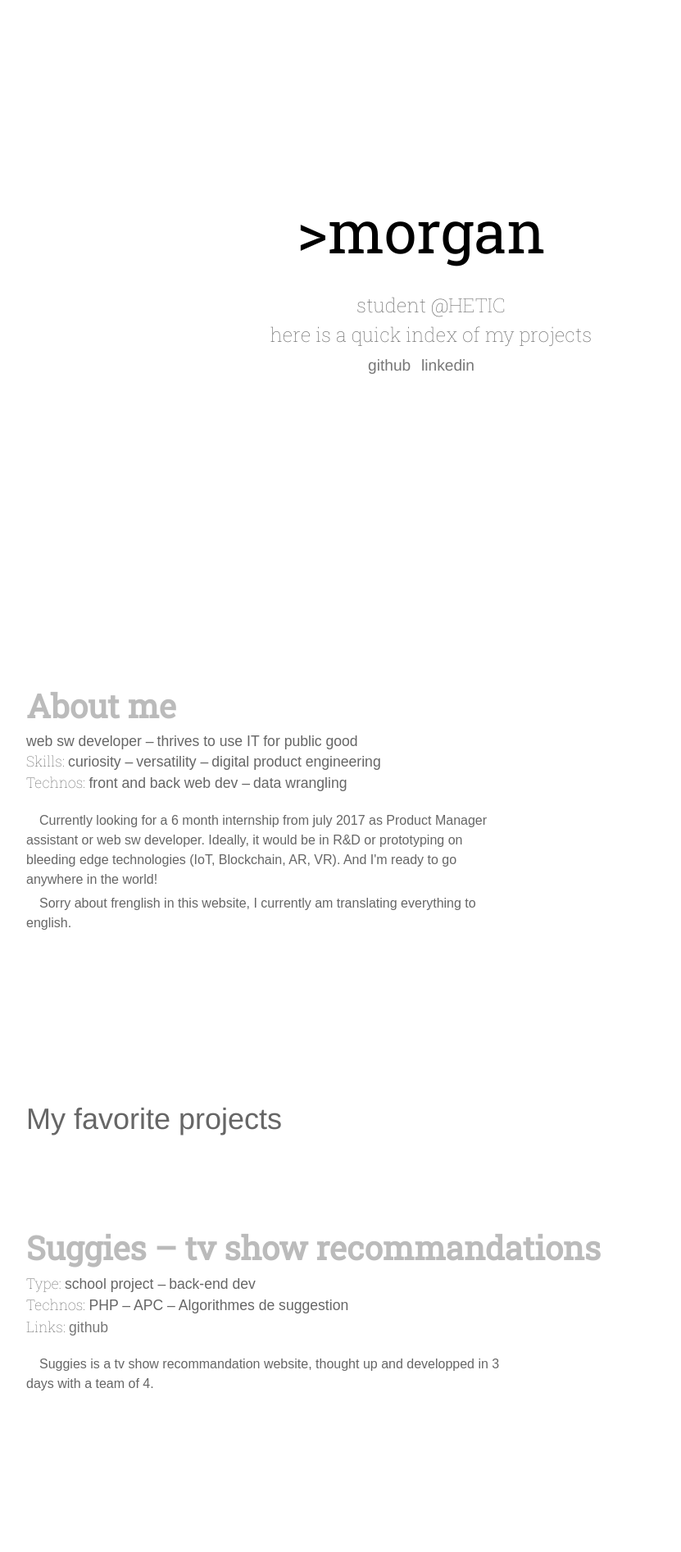
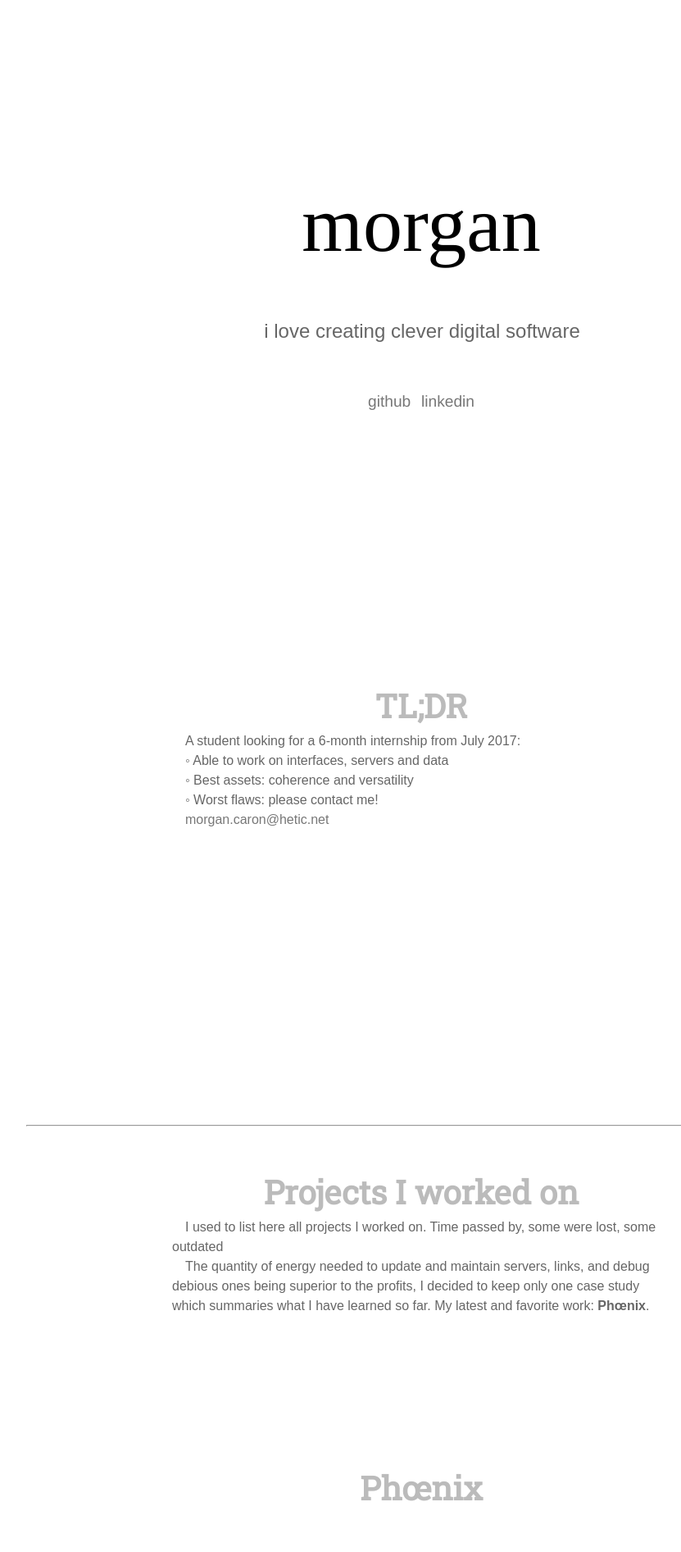
Before and after one commit to haterecoil/haterecoil.github.io, a Jekyll site: the page built from index.md, in a window 1280 px wide. Shown: the top 1893 px of the page at 82% size, without its empty margins (126-957 px from the left). Built offline with Jekyll 4.4.1, drawn with Linux system fonts in a browser that asks for light colours; some of the changed text lies outside the part shown.

Commit message:
folio v2

```diff
--- /dev/null
+++ b/CNAME
@@ -0,0 +1 @@
+www.lorem.ovh
--- a/_layouts/home.html
+++ b/_layouts/home.html
@@ -8,9 +8,11 @@
 
   <section class="about_me">
     <!-- <p><a href="/en.php">english version</a></p> -->
-    <h1 class="about_me--title">&gt;morgan</h1>
-    <p class="about_me--text">student @<a href="http://hetic.net">HETIC</a></p>
-    <p class="about_me--text">here is a quick index of my projects</p>
+    <h1 class="about_me--title">morgan</h1>
+    <p class="about_me--text">i love creating clever digital software </p>
+    <!-- <p class="about_me--text">don't consume consumers</p> -->
+    <!-- <p class="about_me--text">student @<a href="http://hetic.net">HETIC</a></p>
+    <p class="about_me--text">here is a quick index of my projects</p> -->
     <ul class="about_me--links">
       <li class="about_me--links--item"><a class="about_me--link" target="_blank" href="https://github.com/haterecoil">github</a></li>
       <li class="about_me--links--item"><a class="about_me--link" target="_blank" href="https://fr.linkedin.com/in/morgan-caron-12b558100">linkedin</a></li>
@@ -18,46 +20,90 @@
     </ul>
   </section>
 
+
+  <div class="block">
+    <h2 class="block-title">TL;DR</h2>
+    <p class="block-text"></p>
+    <p class="block-text">A student looking for a 6-month internship from July 2017:</p>
+    <p class="block-text">◦ Able to work on interfaces, servers and data</p>
+    <p class="block-text">◦ Best assets: coherence and versatility</p>
+    <p class="block-text">◦ Worst flaws: please contact me!</p>
+    <p class="block-text"><a href="mailto:{{ site.email }}">{{ site.email }}</a></p>
+  </div>
+
+  <div class="vertical_whitespace"></div>
+  <div class="vertical_whitespace"></div>
+
+  <hr>
+  <div class="block">
+    <h2 class="block-title">Projects I worked on</h2>
+    <p class="block-text">I used to list here all projects I worked on. Time passed by, some were lost, some outdated </p>
+    <p class="block-text">The quantity of energy needed to update and maintain servers, links, and debug debious ones being superior to the profits, I decided to keep only one case study which summaries what I have learned so far. My latest and favorite work: <strong>Phœnix</strong>.</p>
+  </div>
+
+  <div class="vertical_whitespace"></div>
+
+  <div class="block">
+    <h2 class="block-title">Phœnix</h2>
+    <h3 class="block-subtitle">Addiction Care 2.0</h3>
+    <p class="block-text">Phœnix is an award-winning tool for addiction care. It helps patients reducing or stoping their consumption and is complementary to regular addiction care.</p>
+    <p class="block-text">
+    When a patient has a craving, Phœnix identifies the context and offers the best strategy to help him avoid this intense longing.
+    </p>
+    <img src="./assets/image/appcombo.png" alt="Phoenix UX from craving to strategy" title="Phoenix mobile application interface"></img>
+    <p class="block-text">The application then sends data to the usual addictologist, whom can follow the patient's evolution.</p>
+    <img src="./assets/image/appweb.png" alt="Phoenix UX of medical interface" title="Phoenix UX of medical interface"></img>
+    <h3 class="block-subtitle">A summary of my skills</h3>
+    <p class="block-text">The team is multi-disciplinary (both technical and medical) and we won an award @NewHealth's 2016 eHealth convention. This award sealed our commitment to this great adventure.</p>
+    <p class="block-text">Being the only developer, this project solicits many of my skills, thus it crystallizes what I've learned so far. </p>
+    <p class="block-text">◦ Definition of MVP features and versioning</p>
+    <p class="block-text">◦ Teaching non-technical people about the full potential of modern IT.</p>
+    <p class="block-text">◦ Cross-device mobile development – Ionic2</p>
+    <p class="block-text">◦ Regular website development for the medical interface</p>
+    <p class="block-text">◦ Data visualisations for the medical interface</p>
+    <p class="block-text">◦ Secure backend development – Django</p>
+    <p class="block-text">◦ Machine Learning – Multi Armed Bandit, Python</p>
+  </div>
+
+
+
+
+
+{% if false %}
+
+
+
+
+  <section class="projects">
+    <article class="project">
+      <h2 class="project--name">Projects I worked on</h2>
+      <p class="project-excerpt">I used to maintain a list of all projects I worked on. Time passed by, some were lost, some outdated </p>
+      <p class="project-excerpt">The quantity of energy needed to update and upload everything being superior to the profits, I decided to display my latest and favorite work: <strong>Phœnix</strong>.</p>
+    </article>
+
+    <article class="project">
+      <h2 class="project--name">Phœnix</h2>
+      <p></p>
+    </article>
+  </section>
+
+<!-- <h2>Projects I worked on</h2> -->
+
   <ul class="projects">
       <li class="project">
-        <h2 class="project--name">
-          About me
-        </h2>
-        <ul class="project--metadatas">
-          <li class="project-metadata">
-            <ul class="metadata">
-                <li class="metadata-content"> web sw developer</li>
-                <li class="metadata-content"> thrives to use IT for public good</li>
-            </ul>
-          </li>
-          <li class="project-metadata">
-            <h3 class="metadata-title">Skills: </h3>
-            <ul class="metadata">
-                <li class="metadata-content">curiosity</li>
-                <li class="metadata-content">versatility</li>
-                <li class="metadata-content">digital product engineering</li>
-            </ul>
-          </li>
-          <li class="project-metadata">
-            <h3 class="metadata-title">Technos: </h3>
-            <ul class="metadata">
-                <li class="metadata-content">front and back web dev</li>
-                <li class="metadata-content">data wrangling</li>
-            </ul>
-          </li>
-        </ul>
-        <p class="project-excerpt">
-          Currently looking for a 6 month internship from july 2017 as Product Manager assistant or web sw developer. Ideally, it would be in R&D or prototyping on bleeding edge technologies (IoT, Blockchain, AR, VR). And I'm ready to go anywhere in the world!
-        </p>
-        <p class="project-excerpt">
-          Sorry about frenglish in this website, I currently am translating everything to english.
-        </p>
+        <h2 class="project--name">Projects I worked on</h2>
+        <!-- <span class="post-meta">{{ post.date | date: "%b %-d, %Y" }}</span> -->
+        <p class="project-excerpt">I used to maintain a list of all projects I worked on. Time passed by, some were lost, some outdated </p>
+        <p class="project-excerpt">The quantity of energy needed to update and upload everything being superior to the profits, I decided to display my latest and favorite work: <strong>Phœnix</strong>.</p>
+      </li>
+      <li class="project">
+        <h2 class="project--name">Phœnix</h2>
+        <p class="project-excerpt"></p>
       </li>
   </ul>
 
 
-  <h2 class="separating-title">My favorite projects</h2>
-
+<h2 class="separating-title">My favorite projects</h2>
 {% assign selected_posts = site.posts | where_exp: "post", "post.categories contains 'selection'" %}
 
   <ul class="projects">
@@ -106,6 +152,7 @@
     {% endfor %}
   </ul>
 
+<hr>
   <h2 class="separating-title">Other projects</h2>
 
 {% assign selected_posts = site.posts | where_exp: "post", "post.categories contains 'projet'" %}
@@ -159,6 +206,7 @@
     {% endfor %}
   </ul>
 
+
   <!-- <p class="rss-subscribe">subscribe <a href="{{ "/feed.xml" | relative_url }}">via RSS</a></p> -->
-
+  {% endif %}
 </div>
--- a/_posts/2015-03-12-projet-serein.markdown
+++ b/_posts/2015-03-12-projet-serein.markdown
@@ -16,8 +16,9 @@
   - product design & dev
 links:
   - <a href="http://serein.lorem.ovh">website</a>
+  - <a href="http://umap.openstreetmap.fr/fr/map/serein-une-seringue_127083#6/47.272/4.834">openstreetmap</a>
 ---
-Serein enables locating Needle Exchange Machines in France. Through both a web and a SMS interface.
+Serein enables locating Needle Exchange Machines in France. Through both a web and a SMS interface. Sorry but only the OpenStreetMap downgraded version is available.
 
 Le service par SMS est rendu possible grâce à une application Cordova qui transforme un téléphone lamba en "centrale SMS". Si ce téléphone reçoit "serein {une adresse}", il transmet l'adresse à l'API Serein et répond celle du distributeur le plus proche.
 
--- a/_sass/custom/_style.scss
+++ b/_sass/custom/_style.scss
@@ -26,6 +26,14 @@
     color: inherit;
 }
 
+hr {
+  margin-bottom: 50px;
+}
+
+::selection {
+  background: #F0F0F0;
+}
+
 .hidden {
   display: none !important;
 }
@@ -38,17 +46,20 @@
   margin-bottom: -11vh;
 }
 .about_me--title {
-  font-size: 3em;
-  line-height: 2em;
+  font-size: 6rem;
+  line-height: 8rem;
   font-weight: 400;
-  font-family: Roboto Slab;
+  font-family: 'Times', Roboto Slab;
   color: #000;
   margin: 0;
 }
 .about_me--text {
   margin: 0;
   font-size: 1em;
-  font-family: Roboto Slab;
+  line-height: 1.5;
+  margin: 3rem 0;
+  font-family: sans-serif, Roboto Slab;
+  margin-left: -22px;
 }
 .about_me--links {
 
@@ -64,6 +75,56 @@
 .separating-title {
   margin-bottom: 100px;
 }
+
+.vertical_whitespace {
+  height: 20vh;
+}
+
+.block {
+  text-align: center;
+}
+.block-text {
+  width: 38rem;
+  max-width: 100%;
+  text-align: left;
+  margin: auto;
+}
+.block:hover .block-title {
+  color: #666;
+}
+.block-title {
+  text-decoration: none;
+  border-bottom: 1px solid transparent;
+  -webkit-transition: border 0.2s ease, color 0.2s ease;
+  -o-transition: border 0.2s ease, color 0.2s ease;
+  transition: border 0.2s ease, color 0.2s ease;
+  color: #bbb;
+  font-size: 2.5rem;
+  font-weight: bold;
+  margin-bottom: 0;
+  font-family: 'Roboto Slab', serif;
+}
+.block-subtitle {
+  font-weight: 200;
+  margin-top: 40px;
+}
+
+// yes it's weird but i'm lazy today
+img + .block-text + img {
+    margin-top: 50px;
+}
+
+footer {
+  margin-top: 20vh;
+}
+
+
+
+
+
+
+
+
 
 
 .project {
```
Also changed, not shown: Gemfile.lock, assets/image/appcombo.png (added), assets/image/appweb.png (added), assets/image/screen_form.png (added), assets/image/screen_main.png (added), assets/image/screen_strategy.png (added), 4 other files.
